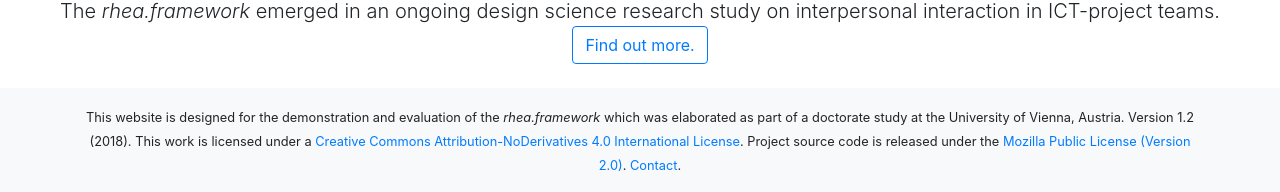
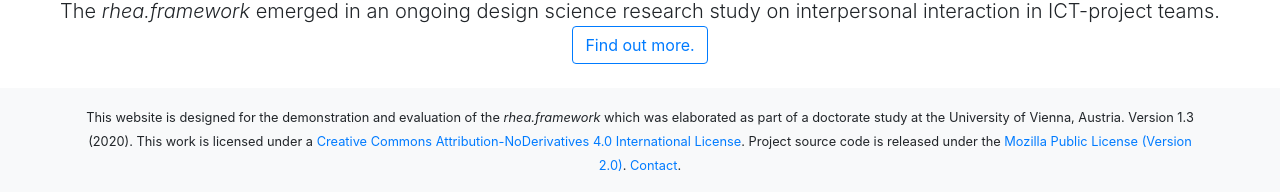
Before and after one commit to rheafmwk/rheafmwk, a Flask app: page / in a window 1280 px wide. Shown: the part 2537-2729 px from the top of the page. Run offline with Flask 2, Linux system fonts and the light colour scheme; parts of the project's set-up code (start-up, migrations or seed data) failed here and were passed over; some libraries are stand-ins or nearby versions.

Commit message:
version update

```diff
--- a/src/templates/facilitateteamcohesion.html
+++ b/src/templates/facilitateteamcohesion.html
@@ -115,7 +115,7 @@
 </div>
 <footer class="py-3 bg-light">
 	 <div class="container">
-    <p class="m-0 text-center"><small>This website is designed for the demonstration and evaluation of the <i>rhea.framework</i> which was elaborated as part of a doctorate study at the University of Vienna, Austria. Version 1.2 (2018). This work is licensed under a <a rel="license" href="http://creativecommons.org/licenses/by-nd/4.0/">Creative Commons Attribution-NoDerivatives 4.0 International License</a>. Project source code is released under the <a href="https://www.mozilla.org/en-US/MPL/2.0/">Mozilla Public License (Version 2.0)</a>. <a href="mailto:&#100;&#097;&#118;&#105;&#100;&#068;&#079;&#084;&#104;&#097;&#115;&#101;&#108;&#098;&#101;&#114;&#103;&#101;&#114;&#065;&#084;&#117;&#110;&#105;&#118;&#105;&#101;&#068;&#079;&#084;&#097;&#099;&#068;&#079;&#084;&#097;&#116;">Contact</a>.
+    <p class="m-0 text-center"><small>This website is designed for the demonstration and evaluation of the <i>rhea.framework</i> which was elaborated as part of a doctorate study at the University of Vienna, Austria. Version 1.3 (2020). This work is licensed under a <a rel="license" href="http://creativecommons.org/licenses/by-nd/4.0/">Creative Commons Attribution-NoDerivatives 4.0 International License</a>. Project source code is released under the <a href="https://www.mozilla.org/en-US/MPL/2.0/">Mozilla Public License (Version 2.0)</a>. <a href="mailto:&#100;&#097;&#118;&#105;&#100;&#068;&#079;&#084;&#104;&#097;&#115;&#101;&#108;&#098;&#101;&#114;&#103;&#101;&#114;&#065;&#084;&#117;&#110;&#105;&#118;&#105;&#101;&#068;&#079;&#084;&#097;&#099;&#068;&#079;&#084;&#097;&#116;">Contact</a>.
 		<!--Contributors: <a href="mailto:&#100;&#097;&#118;&#105;&#100;&#068;&#079;&#084;&#104;&#097;&#115;&#101;&#108;&#098;&#101;&#114;&#103;&#101;&#114;&#065;&#084;&#117;&#110;&#105;&#118;&#105;&#101;&#068;&#079;&#084;&#097;&#099;&#068;&#079;&#084;&#097;&#116;">David Haselberger</a>. -->
 	</small></p>
 	</div>
--- a/src/templates/flowtemp.html
+++ b/src/templates/flowtemp.html
@@ -170,7 +170,7 @@
 
 <footer class="py-3 bg-light">
 	 <div class="container">
-    <p class="m-0 text-center"><small>This website is designed for the demonstration and evaluation of the <i>rhea.framework</i> which was elaborated as part of a doctorate study at the University of Vienna, Austria. Version 1.2 (2018). This work is licensed under a <a rel="license" href="http://creativecommons.org/licenses/by-nd/4.0/">Creative Commons Attribution-NoDerivatives 4.0 International License</a>. Project source code is released under the <a href="https://www.mozilla.org/en-US/MPL/2.0/">Mozilla Public License (Version 2.0)</a>. <a href="mailto:&#100;&#097;&#118;&#105;&#100;&#068;&#079;&#084;&#104;&#097;&#115;&#101;&#108;&#098;&#101;&#114;&#103;&#101;&#114;&#065;&#084;&#117;&#110;&#105;&#118;&#105;&#101;&#068;&#079;&#084;&#097;&#099;&#068;&#079;&#084;&#097;&#116;">Contact</a>.
+    <p class="m-0 text-center"><small>This website is designed for the demonstration and evaluation of the <i>rhea.framework</i> which was elaborated as part of a doctorate study at the University of Vienna, Austria. Version 1.3 (2020). This work is licensed under a <a rel="license" href="http://creativecommons.org/licenses/by-nd/4.0/">Creative Commons Attribution-NoDerivatives 4.0 International License</a>. Project source code is released under the <a href="https://www.mozilla.org/en-US/MPL/2.0/">Mozilla Public License (Version 2.0)</a>. <a href="mailto:&#100;&#097;&#118;&#105;&#100;&#068;&#079;&#084;&#104;&#097;&#115;&#101;&#108;&#098;&#101;&#114;&#103;&#101;&#114;&#065;&#084;&#117;&#110;&#105;&#118;&#105;&#101;&#068;&#079;&#084;&#097;&#099;&#068;&#079;&#084;&#097;&#116;">Contact</a>.
 		<!--Contributors: <a href="mailto:&#100;&#097;&#118;&#105;&#100;&#068;&#079;&#084;&#104;&#097;&#115;&#101;&#108;&#098;&#101;&#114;&#103;&#101;&#114;&#065;&#084;&#117;&#110;&#105;&#118;&#105;&#101;&#068;&#079;&#084;&#097;&#099;&#068;&#079;&#084;&#097;&#116;">David Haselberger</a>. -->
 	</small></p>
 </div>
--- a/src/templates/guidelineview.html
+++ b/src/templates/guidelineview.html
@@ -390,7 +390,7 @@
 
 <footer class="py-3 bg-light">
 	 <div class="container">
-    <p class="m-0 text-center"><small>This website is designed for the demonstration and evaluation of the <i>rhea.framework</i> which was elaborated as part of a doctorate study at the University of Vienna, Austria. Version 1.2 (2018). This work is licensed under a <a rel="license" href="http://creativecommons.org/licenses/by-nd/4.0/">Creative Commons Attribution-NoDerivatives 4.0 International License</a>. Project source code is released under the <a href="https://www.mozilla.org/en-US/MPL/2.0/">Mozilla Public License (Version 2.0)</a>. <a href="mailto:&#100;&#097;&#118;&#105;&#100;&#068;&#079;&#084;&#104;&#097;&#115;&#101;&#108;&#098;&#101;&#114;&#103;&#101;&#114;&#065;&#084;&#117;&#110;&#105;&#118;&#105;&#101;&#068;&#079;&#084;&#097;&#099;&#068;&#079;&#084;&#097;&#116;">Contact</a>.
+    <p class="m-0 text-center"><small>This website is designed for the demonstration and evaluation of the <i>rhea.framework</i> which was elaborated as part of a doctorate study at the University of Vienna, Austria. Version 1.3 (2020). This work is licensed under a <a rel="license" href="http://creativecommons.org/licenses/by-nd/4.0/">Creative Commons Attribution-NoDerivatives 4.0 International License</a>. Project source code is released under the <a href="https://www.mozilla.org/en-US/MPL/2.0/">Mozilla Public License (Version 2.0)</a>. <a href="mailto:&#100;&#097;&#118;&#105;&#100;&#068;&#079;&#084;&#104;&#097;&#115;&#101;&#108;&#098;&#101;&#114;&#103;&#101;&#114;&#065;&#084;&#117;&#110;&#105;&#118;&#105;&#101;&#068;&#079;&#084;&#097;&#099;&#068;&#079;&#084;&#097;&#116;">Contact</a>.
 		<!--Contributors: <a href="mailto:&#100;&#097;&#118;&#105;&#100;&#068;&#079;&#084;&#104;&#097;&#115;&#101;&#108;&#098;&#101;&#114;&#103;&#101;&#114;&#065;&#084;&#117;&#110;&#105;&#118;&#105;&#101;&#068;&#079;&#084;&#097;&#099;&#068;&#079;&#084;&#097;&#116;">David Haselberger</a>. -->
 	</small></p>
 	</div>
--- a/src/templates/index.html
+++ b/src/templates/index.html
@@ -279,7 +279,7 @@
 
     <footer class="py-3 bg-light">
         <div class="container">
-            <p class="m-0 text-center"><small>This website is designed for the demonstration and evaluation of the <i>rhea.framework</i> which was elaborated as part of a doctorate study at the University of Vienna, Austria. Version 1.2 (2018). This work is licensed under a <a rel="license" href="http://creativecommons.org/licenses/by-nd/4.0/">Creative Commons Attribution-NoDerivatives 4.0 International License</a>. Project source code is released under the <a href="https://www.mozilla.org/en-US/MPL/2.0/">Mozilla Public License (Version 2.0)</a>. <a href="mailto:&#100;&#097;&#118;&#105;&#100;&#068;&#079;&#084;&#104;&#097;&#115;&#101;&#108;&#098;&#101;&#114;&#103;&#101;&#114;&#065;&#084;&#117;&#110;&#105;&#118;&#105;&#101;&#068;&#079;&#084;&#097;&#099;&#068;&#079;&#084;&#097;&#116;">Contact</a>.
+            <p class="m-0 text-center"><small>This website is designed for the demonstration and evaluation of the <i>rhea.framework</i> which was elaborated as part of a doctorate study at the University of Vienna, Austria. Version 1.3 (2020). This work is licensed under a <a rel="license" href="http://creativecommons.org/licenses/by-nd/4.0/">Creative Commons Attribution-NoDerivatives 4.0 International License</a>. Project source code is released under the <a href="https://www.mozilla.org/en-US/MPL/2.0/">Mozilla Public License (Version 2.0)</a>. <a href="mailto:&#100;&#097;&#118;&#105;&#100;&#068;&#079;&#084;&#104;&#097;&#115;&#101;&#108;&#098;&#101;&#114;&#103;&#101;&#114;&#065;&#084;&#117;&#110;&#105;&#118;&#105;&#101;&#068;&#079;&#084;&#097;&#099;&#068;&#079;&#084;&#097;&#116;">Contact</a>.
 				<!--Contributors: <a href="mailto:&#100;&#097;&#118;&#105;&#100;&#068;&#079;&#084;&#104;&#097;&#115;&#101;&#108;&#098;&#101;&#114;&#103;&#101;&#114;&#065;&#084;&#117;&#110;&#105;&#118;&#105;&#101;&#068;&#079;&#084;&#097;&#099;&#068;&#079;&#084;&#097;&#116;">David Haselberger</a>. -->
 			</small></p>
         </div>
--- a/src/templates/literatureview.html
+++ b/src/templates/literatureview.html
@@ -93,7 +93,7 @@
 
 	     <footer class="py-3 bg-light">
 	         <div class="container">
-	             <p class="m-0 text-center"><small>This website is designed for the demonstration and evaluation of the <i>rhea.framework</i> which was elaborated as part of a doctorate study at the University of Vienna, Austria. Version 1.2 (2018). This work is licensed under a <a rel="license" href="http://creativecommons.org/licenses/by-nd/4.0/">Creative Commons Attribution-NoDerivatives 4.0 International License</a>. Project source code is released under the <a href="https://www.mozilla.org/en-US/MPL/2.0/">Mozilla Public License (Version 2.0)</a>. <a href="mailto:&#100;&#097;&#118;&#105;&#100;&#068;&#079;&#084;&#104;&#097;&#115;&#101;&#108;&#098;&#101;&#114;&#103;&#101;&#114;&#065;&#084;&#117;&#110;&#105;&#118;&#105;&#101;&#068;&#079;&#084;&#097;&#099;&#068;&#079;&#084;&#097;&#116;">Contact</a>.
+	             <p class="m-0 text-center"><small>This website is designed for the demonstration and evaluation of the <i>rhea.framework</i> which was elaborated as part of a doctorate study at the University of Vienna, Austria. Version 1.3 (2020). This work is licensed under a <a rel="license" href="http://creativecommons.org/licenses/by-nd/4.0/">Creative Commons Attribution-NoDerivatives 4.0 International License</a>. Project source code is released under the <a href="https://www.mozilla.org/en-US/MPL/2.0/">Mozilla Public License (Version 2.0)</a>. <a href="mailto:&#100;&#097;&#118;&#105;&#100;&#068;&#079;&#084;&#104;&#097;&#115;&#101;&#108;&#098;&#101;&#114;&#103;&#101;&#114;&#065;&#084;&#117;&#110;&#105;&#118;&#105;&#101;&#068;&#079;&#084;&#097;&#099;&#068;&#079;&#084;&#097;&#116;">Contact</a>.
 	 				<!--Contributors: <a href="mailto:&#100;&#097;&#118;&#105;&#100;&#068;&#079;&#084;&#104;&#097;&#115;&#101;&#108;&#098;&#101;&#114;&#103;&#101;&#114;&#065;&#084;&#117;&#110;&#105;&#118;&#105;&#101;&#068;&#079;&#084;&#097;&#099;&#068;&#079;&#084;&#097;&#116;">David Haselberger</a>. -->
 	 			</small></p>
 	         </div>
--- a/src/templates/ontologyexplorer.html
+++ b/src/templates/ontologyexplorer.html
@@ -178,7 +178,7 @@
 
 <footer class="py-3 bg-light">
 	 <div class="container">
-    <p class="m-0 text-center"><small>This website is designed for the demonstration and evaluation of the <i>rhea.framework</i> which was elaborated as part of a doctorate study at the University of Vienna, Austria. Version 1.2 (2018). This work is licensed under a <a rel="license" href="http://creativecommons.org/licenses/by-nd/4.0/">Creative Commons Attribution-NoDerivatives 4.0 International License</a>. Project source code is released under the <a href="https://www.mozilla.org/en-US/MPL/2.0/">Mozilla Public License (Version 2.0)</a>. <a href="mailto:&#100;&#097;&#118;&#105;&#100;&#068;&#079;&#084;&#104;&#097;&#115;&#101;&#108;&#098;&#101;&#114;&#103;&#101;&#114;&#065;&#084;&#117;&#110;&#105;&#118;&#105;&#101;&#068;&#079;&#084;&#097;&#099;&#068;&#079;&#084;&#097;&#116;">Contact</a>.
+    <p class="m-0 text-center"><small>This website is designed for the demonstration and evaluation of the <i>rhea.framework</i> which was elaborated as part of a doctorate study at the University of Vienna, Austria. Version 1.3 (2020). This work is licensed under a <a rel="license" href="http://creativecommons.org/licenses/by-nd/4.0/">Creative Commons Attribution-NoDerivatives 4.0 International License</a>. Project source code is released under the <a href="https://www.mozilla.org/en-US/MPL/2.0/">Mozilla Public License (Version 2.0)</a>. <a href="mailto:&#100;&#097;&#118;&#105;&#100;&#068;&#079;&#084;&#104;&#097;&#115;&#101;&#108;&#098;&#101;&#114;&#103;&#101;&#114;&#065;&#084;&#117;&#110;&#105;&#118;&#105;&#101;&#068;&#079;&#084;&#097;&#099;&#068;&#079;&#084;&#097;&#116;">Contact</a>.
 		<!--Contributors: <a href="mailto:&#100;&#097;&#118;&#105;&#100;&#068;&#079;&#084;&#104;&#097;&#115;&#101;&#108;&#098;&#101;&#114;&#103;&#101;&#114;&#065;&#084;&#117;&#110;&#105;&#118;&#105;&#101;&#068;&#079;&#084;&#097;&#099;&#068;&#079;&#084;&#097;&#116;">David Haselberger</a>. -->
 	</small></p>
 </div>
--- a/src/templates/ontologyview.html
+++ b/src/templates/ontologyview.html
@@ -155,7 +155,7 @@
 
 <footer class="py-3 bg-light">
 	 <div class="container">
-    <p class="m-0 text-center"><small>This website is designed for the demonstration and evaluation of the <i>rhea.framework</i> which was elaborated as part of a doctorate study at the University of Vienna, Austria. Version 1.2 (2018). This work is licensed under a <a rel="license" href="http://creativecommons.org/licenses/by-nd/4.0/">Creative Commons Attribution-NoDerivatives 4.0 International License</a>. Project source code is released under the <a href="https://www.mozilla.org/en-US/MPL/2.0/">Mozilla Public License (Version 2.0)</a>. <a href="mailto:&#100;&#097;&#118;&#105;&#100;&#068;&#079;&#084;&#104;&#097;&#115;&#101;&#108;&#098;&#101;&#114;&#103;&#101;&#114;&#065;&#084;&#117;&#110;&#105;&#118;&#105;&#101;&#068;&#079;&#084;&#097;&#099;&#068;&#079;&#084;&#097;&#116;">Contact</a>.
+    <p class="m-0 text-center"><small>This website is designed for the demonstration and evaluation of the <i>rhea.framework</i> which was elaborated as part of a doctorate study at the University of Vienna, Austria. Version 1.3 (2020). This work is licensed under a <a rel="license" href="http://creativecommons.org/licenses/by-nd/4.0/">Creative Commons Attribution-NoDerivatives 4.0 International License</a>. Project source code is released under the <a href="https://www.mozilla.org/en-US/MPL/2.0/">Mozilla Public License (Version 2.0)</a>. <a href="mailto:&#100;&#097;&#118;&#105;&#100;&#068;&#079;&#084;&#104;&#097;&#115;&#101;&#108;&#098;&#101;&#114;&#103;&#101;&#114;&#065;&#084;&#117;&#110;&#105;&#118;&#105;&#101;&#068;&#079;&#084;&#097;&#099;&#068;&#079;&#084;&#097;&#116;">Contact</a>.
 		<!--Contributors: <a href="mailto:&#100;&#097;&#118;&#105;&#100;&#068;&#079;&#084;&#104;&#097;&#115;&#101;&#108;&#098;&#101;&#114;&#103;&#101;&#114;&#065;&#084;&#117;&#110;&#105;&#118;&#105;&#101;&#068;&#079;&#084;&#097;&#099;&#068;&#079;&#084;&#097;&#116;">David Haselberger</a>. -->
 	</small></p>
 </div>
--- a/src/templates/organizeforcomplexity.html
+++ b/src/templates/organizeforcomplexity.html
@@ -115,7 +115,7 @@
 </div>
 <footer class="py-3 bg-light">
 	 <div class="container">
-    <p class="m-0 text-center"><small>This website is designed for the demonstration and evaluation of the <i>rhea.framework</i> which was elaborated as part of a doctorate study at the University of Vienna, Austria. Version 1.2 (2018). This work is licensed under a <a rel="license" href="http://creativecommons.org/licenses/by-nd/4.0/">Creative Commons Attribution-NoDerivatives 4.0 International License</a>. Project source code is released under the <a href="https://www.mozilla.org/en-US/MPL/2.0/">Mozilla Public License (Version 2.0)</a>. <a href="mailto:&#100;&#097;&#118;&#105;&#100;&#068;&#079;&#084;&#104;&#097;&#115;&#101;&#108;&#098;&#101;&#114;&#103;&#101;&#114;&#065;&#084;&#117;&#110;&#105;&#118;&#105;&#101;&#068;&#079;&#084;&#097;&#099;&#068;&#079;&#084;&#097;&#116;">Contact</a>.
+    <p class="m-0 text-center"><small>This website is designed for the demonstration and evaluation of the <i>rhea.framework</i> which was elaborated as part of a doctorate study at the University of Vienna, Austria. Version 1.3 (2020). This work is licensed under a <a rel="license" href="http://creativecommons.org/licenses/by-nd/4.0/">Creative Commons Attribution-NoDerivatives 4.0 International License</a>. Project source code is released under the <a href="https://www.mozilla.org/en-US/MPL/2.0/">Mozilla Public License (Version 2.0)</a>. <a href="mailto:&#100;&#097;&#118;&#105;&#100;&#068;&#079;&#084;&#104;&#097;&#115;&#101;&#108;&#098;&#101;&#114;&#103;&#101;&#114;&#065;&#084;&#117;&#110;&#105;&#118;&#105;&#101;&#068;&#079;&#084;&#097;&#099;&#068;&#079;&#084;&#097;&#116;">Contact</a>.
 		<!--Contributors: <a href="mailto:&#100;&#097;&#118;&#105;&#100;&#068;&#079;&#084;&#104;&#097;&#115;&#101;&#108;&#098;&#101;&#114;&#103;&#101;&#114;&#065;&#084;&#117;&#110;&#105;&#118;&#105;&#101;&#068;&#079;&#084;&#097;&#099;&#068;&#079;&#084;&#097;&#116;">David Haselberger</a>. -->
 	</small></p>
 	</div>
--- a/src/templates/prototypeteamidentity.html
+++ b/src/templates/prototypeteamidentity.html
@@ -130,7 +130,7 @@
 </div>
 <footer class="py-3 bg-light">
 	 <div class="container">
-    <p class="m-0 text-center"><small>This website is designed for the demonstration and evaluation of the <i>rhea.framework</i> which was elaborated as part of a doctorate study at the University of Vienna, Austria. Version 1.2 (2018). This work is licensed under a <a rel="license" href="http://creativecommons.org/licenses/by-nd/4.0/">Creative Commons Attribution-NoDerivatives 4.0 International License</a>. Project source code is released under the <a href="https://www.mozilla.org/en-US/MPL/2.0/">Mozilla Public License (Version 2.0)</a>. <a href="mailto:&#100;&#097;&#118;&#105;&#100;&#068;&#079;&#084;&#104;&#097;&#115;&#101;&#108;&#098;&#101;&#114;&#103;&#101;&#114;&#065;&#084;&#117;&#110;&#105;&#118;&#105;&#101;&#068;&#079;&#084;&#097;&#099;&#068;&#079;&#084;&#097;&#116;">Contact</a>.
+    <p class="m-0 text-center"><small>This website is designed for the demonstration and evaluation of the <i>rhea.framework</i> which was elaborated as part of a doctorate study at the University of Vienna, Austria. Version 1.3 (2020). This work is licensed under a <a rel="license" href="http://creativecommons.org/licenses/by-nd/4.0/">Creative Commons Attribution-NoDerivatives 4.0 International License</a>. Project source code is released under the <a href="https://www.mozilla.org/en-US/MPL/2.0/">Mozilla Public License (Version 2.0)</a>. <a href="mailto:&#100;&#097;&#118;&#105;&#100;&#068;&#079;&#084;&#104;&#097;&#115;&#101;&#108;&#098;&#101;&#114;&#103;&#101;&#114;&#065;&#084;&#117;&#110;&#105;&#118;&#105;&#101;&#068;&#079;&#084;&#097;&#099;&#068;&#079;&#084;&#097;&#116;">Contact</a>.
 		<!--Contributors: <a href="mailto:&#100;&#097;&#118;&#105;&#100;&#068;&#079;&#084;&#104;&#097;&#115;&#101;&#108;&#098;&#101;&#114;&#103;&#101;&#114;&#065;&#084;&#117;&#110;&#105;&#118;&#105;&#101;&#068;&#079;&#084;&#097;&#099;&#068;&#079;&#084;&#097;&#116;">David Haselberger</a>. -->
 	</small></p>
 	</div>
--- a/src/templates/structurefortaskeffectiveness.html
+++ b/src/templates/structurefortaskeffectiveness.html
@@ -114,7 +114,7 @@
 </div>
 <footer class="py-3 bg-light">
 	 <div class="container">
-    <p class="m-0 text-center"><small>This website is designed for the demonstration and evaluation of the <i>rhea.framework</i> which was elaborated as part of a doctorate study at the University of Vienna, Austria. Version 1.2 (2018). This work is licensed under a <a rel="license" href="http://creativecommons.org/licenses/by-nd/4.0/">Creative Commons Attribution-NoDerivatives 4.0 International License</a>. Project source code is released under the <a href="https://www.mozilla.org/en-US/MPL/2.0/">Mozilla Public License (Version 2.0)</a>. <a href="mailto:&#100;&#097;&#118;&#105;&#100;&#068;&#079;&#084;&#104;&#097;&#115;&#101;&#108;&#098;&#101;&#114;&#103;&#101;&#114;&#065;&#084;&#117;&#110;&#105;&#118;&#105;&#101;&#068;&#079;&#084;&#097;&#099;&#068;&#079;&#084;&#097;&#116;">Contact</a>.
+    <p class="m-0 text-center"><small>This website is designed for the demonstration and evaluation of the <i>rhea.framework</i> which was elaborated as part of a doctorate study at the University of Vienna, Austria. Version 1.3 (2020). This work is licensed under a <a rel="license" href="http://creativecommons.org/licenses/by-nd/4.0/">Creative Commons Attribution-NoDerivatives 4.0 International License</a>. Project source code is released under the <a href="https://www.mozilla.org/en-US/MPL/2.0/">Mozilla Public License (Version 2.0)</a>. <a href="mailto:&#100;&#097;&#118;&#105;&#100;&#068;&#079;&#084;&#104;&#097;&#115;&#101;&#108;&#098;&#101;&#114;&#103;&#101;&#114;&#065;&#084;&#117;&#110;&#105;&#118;&#105;&#101;&#068;&#079;&#084;&#097;&#099;&#068;&#079;&#084;&#097;&#116;">Contact</a>.
 		<!--Contributors: <a href="mailto:&#100;&#097;&#118;&#105;&#100;&#068;&#079;&#084;&#104;&#097;&#115;&#101;&#108;&#098;&#101;&#114;&#103;&#101;&#114;&#065;&#084;&#117;&#110;&#105;&#118;&#105;&#101;&#068;&#079;&#084;&#097;&#099;&#068;&#079;&#084;&#097;&#116;">David Haselberger</a>. -->
 	</small></p>
 	</div>
```
